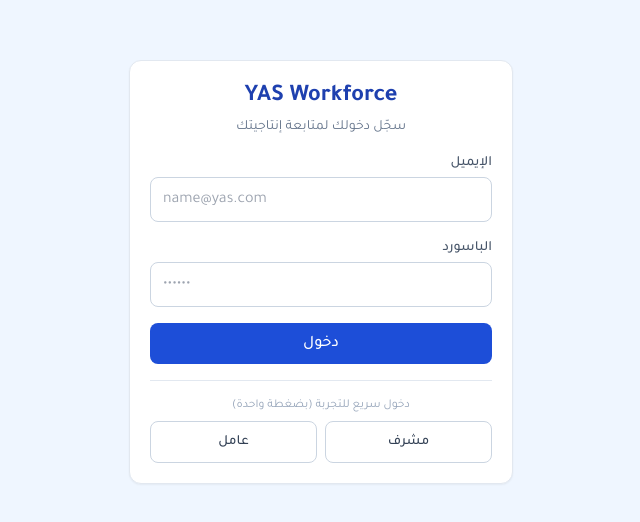
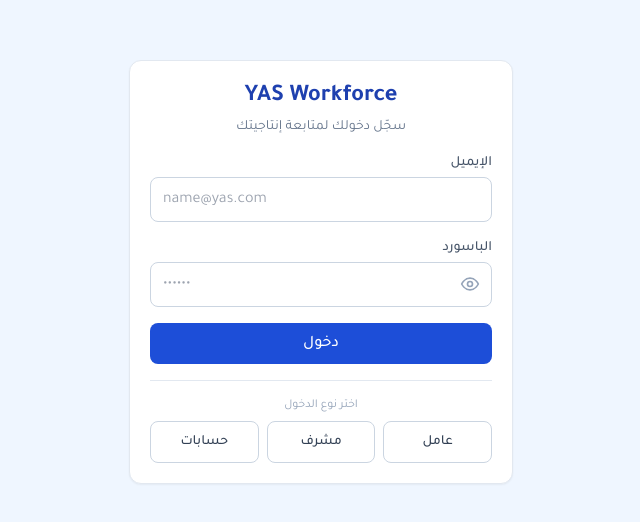
Before and after one commit to mohamedtharwat556/yas-workforce, a React (Vite) app: page /login in a window 1280 px wide. Shown: the part 128-650 px from the top of the page, without its empty margins (441-1081 px from the left). Built offline with nearby package versions, Linux system fonts and the light colour scheme; no server answers.

Commit message:
Add login role selector and show-password toggle

```diff
--- a/src/pages/Login.jsx
+++ b/src/pages/Login.jsx
@@ -2,33 +2,42 @@ import { useState } from 'react'
 import { useLocation, useNavigate } from 'react-router-dom'
 import { useAuth } from '../context/AuthContext'
 
-// دخول سريع للتجربة (يظهر في وضع التطوير فقط)
-const DEMO = [
-  { label: 'مشرف', email: 'supervisor@yas.com', password: 'yas1234' },
-  { label: 'عامل', email: 'salma@yas.local', password: 'yas1234' },
+// أدوار الدخول (بتختار الدور بس، وبعدها تكتب الإيميل والباسورد)
+const ROLES = [
+  { key: 'worker', label: 'عامل' },
+  { key: 'supervisor', label: 'مشرف' },
+  { key: 'accountant', label: 'حسابات' },
 ]
+
+function EyeIcon({ off }) {
+  return off ? (
+    <svg xmlns="http://www.w3.org/2000/svg" viewBox="0 0 24 24" fill="none" stroke="currentColor" strokeWidth="2" strokeLinecap="round" strokeLinejoin="round" className="h-5 w-5">
+      <path d="M3 3l18 18" />
+      <path d="M10.6 10.6A3 3 0 0 0 12 15a3 3 0 0 0 2.4-1.2" />
+      <path d="M6.7 6.7C4.3 8.2 2 12 2 12s3.5 7 10 7c1.7 0 3.2-.4 4.5-1.1" />
+      <path d="M9.9 4.2A9.6 9.6 0 0 1 12 4c6.5 0 10 7 10 7a17 17 0 0 1-2.3 3.2" />
+    </svg>
+  ) : (
+    <svg xmlns="http://www.w3.org/2000/svg" viewBox="0 0 24 24" fill="none" stroke="currentColor" strokeWidth="2" strokeLinecap="round" strokeLinejoin="round" className="h-5 w-5">
+      <path d="M2 12s3.5-7 10-7 10 7 10 7-3.5 7-10 7-10-7-10-7Z" />
+      <circle cx="12" cy="12" r="3" />
+    </svg>
+  )
+}
 
 export default function Login() {
   const { signIn } = useAuth()
   const navigate = useNavigate()
   const location = useLocation()
   const from = location.state?.from?.pathname
+  const [role, setRole] = useState('')
   const [email, setEmail] = useState('')
   const [password, setPassword] = useState('')
+  const [showPassword, setShowPassword] = useState(false)
   const [error, setError] = useState('')
   const [busy, setBusy] = useState(false)
 
-  async function quickLogin(demo) {
-    setError('')
-    setBusy(true)
-    const { error } = await signIn(demo.email, demo.password)
-    setBusy(false)
-    if (error) {
-      setError(`تعذّر الدخول: ${error.message}`)
-      return
-    }
-    navigate(from || '/', { replace: true })
-  }
+  const roleLabel = ROLES.find((r) => r.key === role)?.label
 
   async function handleSubmit(e) {
     e.preventDefault()
@@ -53,7 +62,9 @@ export default function Login() {
       <form onSubmit={handleSubmit} className="card w-full max-w-sm space-y-4">
         <div className="text-center">
           <h1 className="text-2xl font-bold text-blue-800">YAS Workforce</h1>
-          <p className="text-slate-500 text-sm mt-1">سجّل دخولك لمتابعة إنتاجيتك</p>
+          <p className="text-slate-500 text-sm mt-1">
+            {roleLabel ? `الدخول كـ ${roleLabel}` : 'سجّل دخولك لمتابعة إنتاجيتك'}
+          </p>
         </div>
 
         {error && <div className="bg-red-50 text-red-700 text-sm rounded-lg p-3">{error}</div>}
@@ -74,8 +85,9 @@ export default function Login() {
         </div>
         <div>
           <label className="label">الباسورد</label>
+          <div className="relative">
             <input
-            type="password"
+              type={showPassword ? 'text' : 'password'}
               required
               className="input"
               dir="ltr"
@@ -84,31 +96,44 @@ export default function Login() {
               value={password}
               onChange={(e) => setPassword(e.target.value)}
               placeholder="••••••"
+              style={{ paddingRight: '2.6rem' }}
             />
+            <button
+              type="button"
+              onClick={() => setShowPassword((v) => !v)}
+              className="absolute inset-y-0 right-2 flex items-center px-1 text-slate-400 hover:text-slate-700"
+              aria-label={showPassword ? 'إخفاء الباسورد' : 'إظهار الباسورد'}
+              title={showPassword ? 'إخفاء الباسورد' : 'إظهار الباسورد'}
+            >
+              <EyeIcon off={showPassword} />
+            </button>
+          </div>
         </div>
 
         <button type="submit" disabled={busy} className="btn-primary w-full">
           {busy ? 'جاري الدخول…' : 'دخول'}
         </button>
 
-        {import.meta.env.DEV && (
         <div className="border-t border-slate-200 pt-4">
-            <p className="text-xs text-slate-400 text-center mb-2">دخول سريع للتجربة (بضغطة واحدة)</p>
-            <div className="grid grid-cols-2 gap-2">
-              {DEMO.map((d) => (
+          <p className="text-xs text-slate-400 text-center mb-2">اختر نوع الدخول</p>
+          <div className="grid grid-cols-3 gap-2">
+            {ROLES.map((r) => (
               <button
-                  key={d.email}
+                key={r.key}
                 type="button"
-                  disabled={busy}
-                  onClick={() => quickLogin(d)}
-                  className="btn-ghost text-sm !px-2"
+                onClick={() => setRole(r.key)}
+                className={`btn-ghost text-sm !px-2 ${role === r.key ? '!border-blue-500 !bg-blue-50 !text-blue-700' : ''}`}
               >
-                  {d.label}
+                {r.label}
               </button>
             ))}
           </div>
+          {roleLabel && (
+            <p className="text-xs text-slate-400 text-center mt-2">
+              اكتب الإيميل والباسورد بتاع حساب {roleLabel} واضغط دخول.
+            </p>
+          )}
         </div>
-        )}
       </form>
     </div>
   )
```
Lines whose indentation alone changed are shown as unchanged.
